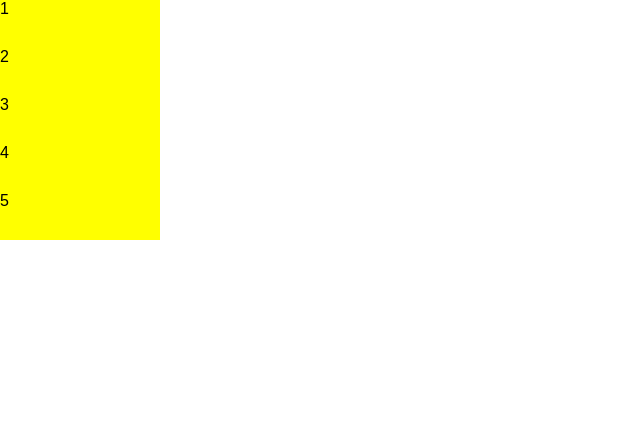
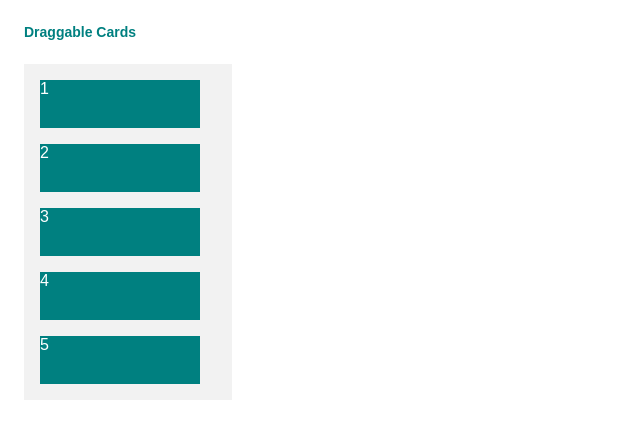
Before and after one commit to Hyeon1445/draggable-form, a Next.js app: page / in a window 1280 px wide. Shown: the top 438 px of the page, without its empty margins (0-640 px from the left). Built offline with nearby package versions, Linux system fonts and the light colour scheme; a web font is replaced by a local one.

Commit message:
feat: implement card container style

```diff
--- a/src/pages/index.tsx
+++ b/src/pages/index.tsx
@@ -23,10 +23,12 @@ const SimpleDndExample = () => {
   }
 
   return (
+    <>
+      <Title>Draggable Cards</Title>
       <DragDropContext onDragEnd={handleOnDragEnd}>
         <Droppable droppableId="list">
           {(provided) => (
-          <ul {...provided.droppableProps} ref={provided.innerRef}>
+            <CardContainer {...provided.droppableProps} ref={provided.innerRef}>
               {list.map((item, index) => (
                 <Draggable key={item} draggableId={item} index={index}>
                   {(provided) => (
@@ -42,10 +44,11 @@ const SimpleDndExample = () => {
                 </Draggable>
               ))}
               {provided.placeholder}
-          </ul>
+            </CardContainer>
           )}
         </Droppable>
       </DragDropContext>
+    </>
   )
 }
 
@@ -54,7 +57,26 @@ const Card = styled.li`
   cursor: pointer;
   height: 3rem;
   width: 10rem;
-  background-color: yellow;
+  background-color: teal;
+  color: white;
+`
+
+const CardContainer = styled.ul`
+  display: flex;
+  flex-direction: column;
+  gap: 1rem;
+  margin: 1.5rem;
+  background-color: #f2f2f2;
+  padding: 1rem;
+  list-style: none;
+  width: 13rem;
+`
+
+const Title = styled.p`
+  color: teal;
+  font-weight: bold;
+  font-size: 14px;
+  padding: 1.5rem 1.5rem 0;
 `
 
 export default SimpleDndExample
```
Lines whose indentation alone changed are shown as unchanged.
